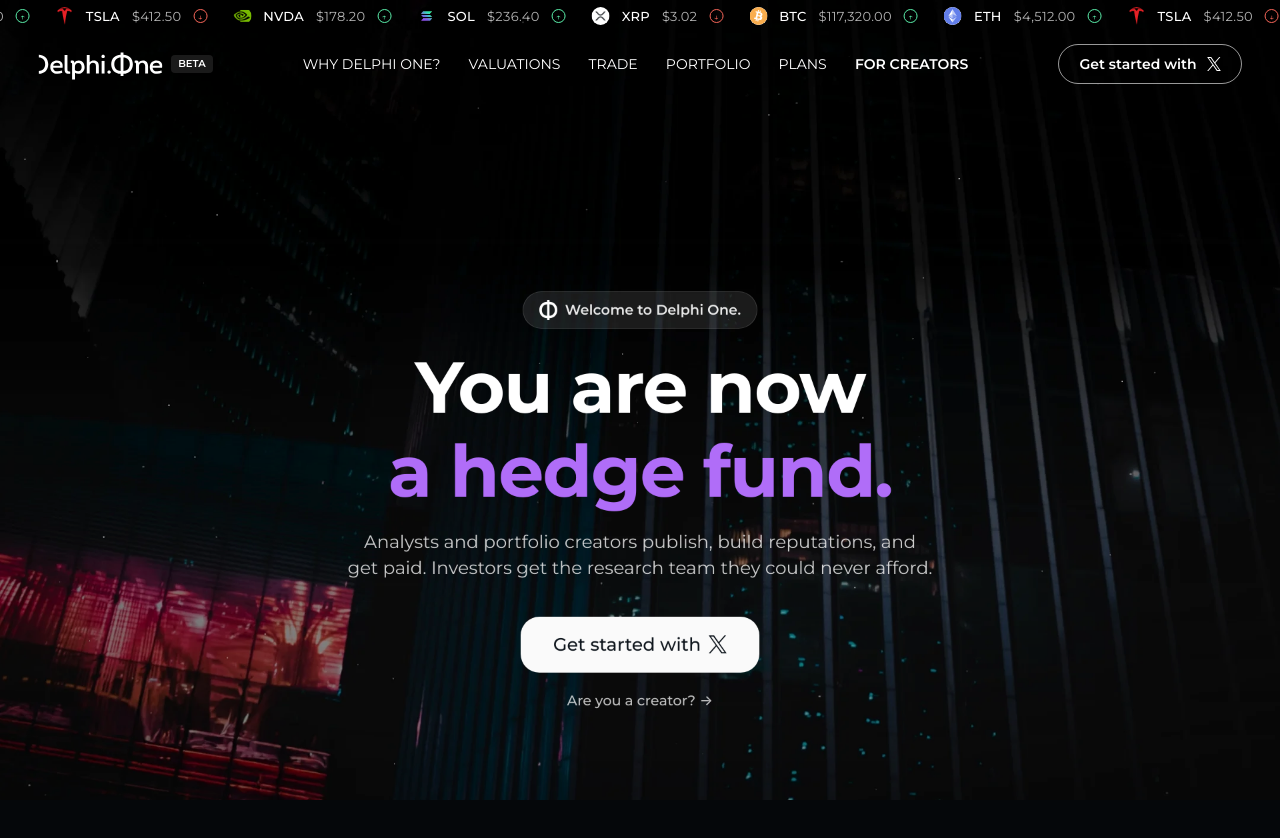
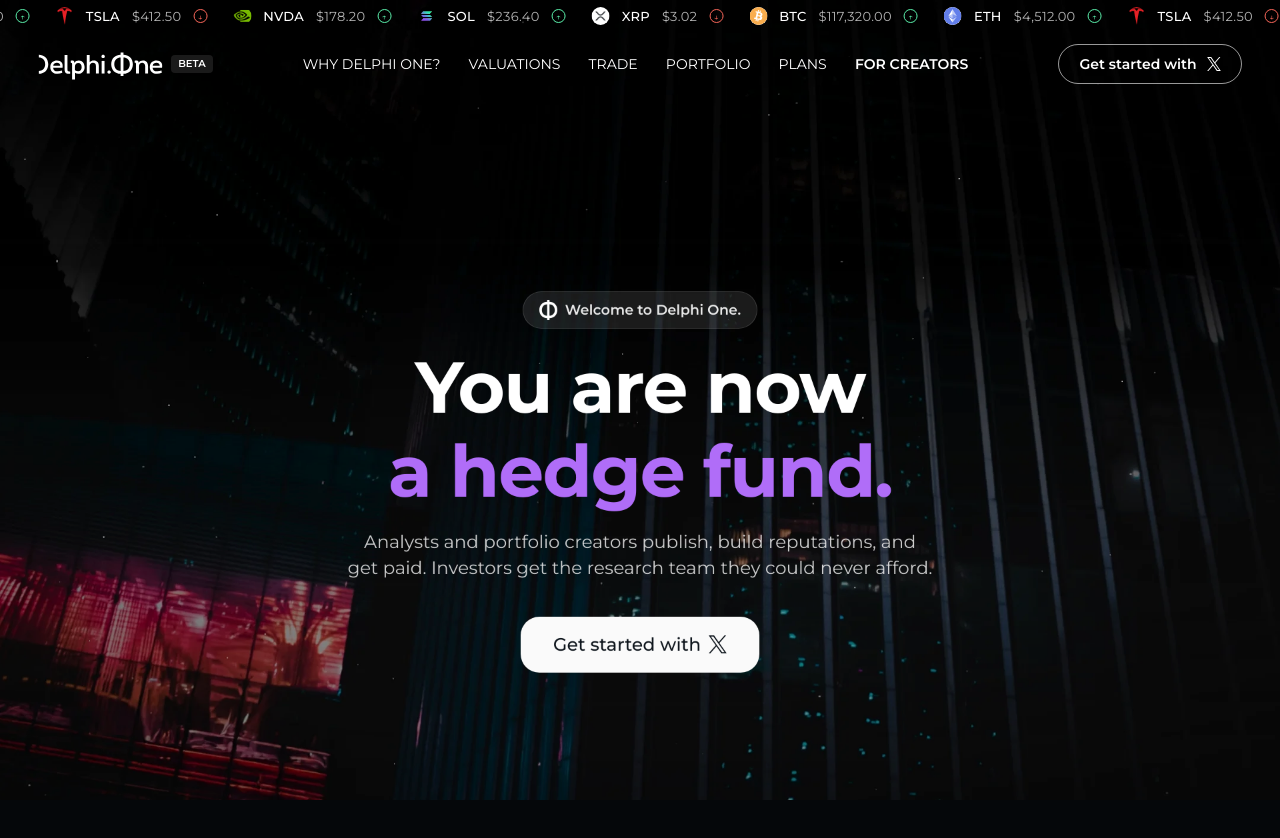
Before and after one commit to nr-hash/delphi-one-website, an Astro site: page / in a window 1280 px wide. Shown: the top 838 px of the page. Built offline with nearby package versions, Linux system fonts and the light colour scheme; Astro itself is replaced by a stand-in of ours; no server answers; animation ran at ten frames a second.

Commit message:
Hero: quitar "Are you a creator?" debajo del primer "Get started with X"
El segundo estado del hero (CTA final) no cambia.

Co-Authored-By: Claude Opus 5.5 <noreply@anthropic.com>

```diff
--- a/src/components/Hero.astro
+++ b/src/components/Hero.astro
@@ -12,7 +12,7 @@
           <h1 class="h-title"><span>You are now</span><span class="l2">a hedge fund.</span></h1>
           <p class="h-sub">Analysts and portfolio creators publish, build reputations, and get paid. Investors get the research team they could never afford.</p>
         </div>
-        <div class="h-ctas"><a class="btn-pill light" href="https://app.delphi.one/?nav=login&amp;snav=register" target="_blank" rel="noopener"><span>Get started with</span> <img src="/images/v2/x_dark.svg" alt="X" loading="lazy" decoding="async"></a><a class="h-alt" href="/creators"><span>Are you a creator?</span><span class="arr" aria-hidden="true">→</span></a></div>
+        <div class="h-ctas"><a class="btn-pill light" href="https://app.delphi.one/?nav=login&amp;snav=register" target="_blank" rel="noopener"><span>Get started with</span> <img src="/images/v2/x_dark.svg" alt="X" loading="lazy" decoding="async"></a></div>
       </div>
       <div class="h-hint" id="hHint"><h2><span>Pick analysts, not stocks.</span><span class="l2">The ideas follow.</span></h2><p>Delphi One is a marketplace for investment ideas: independent analysts publish them, Olives judge their thinking, and you act on them.</p></div><div class="h-win" id="hWin"><div class="h-bar"><i></i><i></i><i></i><span class="h-url">app.delphi.one</span></div><img src="/images/v2/scr_home2.webp" alt="Delphi One app screenshot: Pick analysts, not stocks.The ideas follow." loading="eager" decoding="async"></div>
       <div class="h-cards"><div class="h-card" style="right:1328px;top:calc(372px + var(--hy,0px))" data-side="-1"><div class="t">Your research team</div><div class="b">Independent analysts cover what you follow and pitch you what you don’t.</div><a class="more h-more" href="#how"><span>Learn more<span class="sr-only"> about research</span> <span aria-hidden="true">→</span></span></a></div><div class="h-card" style="right:1328px;top:calc(592px + var(--hy,0px))" data-side="-1"><div class="t">Ideas not yet priced in</div><div class="b">Each Valuation shows the gap between the market price and the analyst’s Value.</div><a class="more h-more" href="#mf-val"><span>Learn more<span class="sr-only"> about Valuations</span> <span aria-hidden="true">→</span></span></a></div><div class="h-card" style="left:1328px;top:calc(398px + var(--hy,0px))" data-side="1"><div class="t">Your own trading desk</div><div class="b">Act on an idea in one click, from your own wallet.</div><a class="more h-more" href="#trade"><span>Learn more<span class="sr-only"> about trading</span> <span aria-hidden="true">→</span></span></a></div><div class="h-card" style="left:1328px;top:calc(618px + var(--hy,0px))" data-side="1"><div class="t">Whole portfolios, too</div><div class="b">Replicate a portfolio creator’s model portfolio in one click.</div><a class="more h-more" href="#mf"><span>Learn more<span class="sr-only"> about portfolios</span> <span aria-hidden="true">→</span></span></a></div></div>
```
